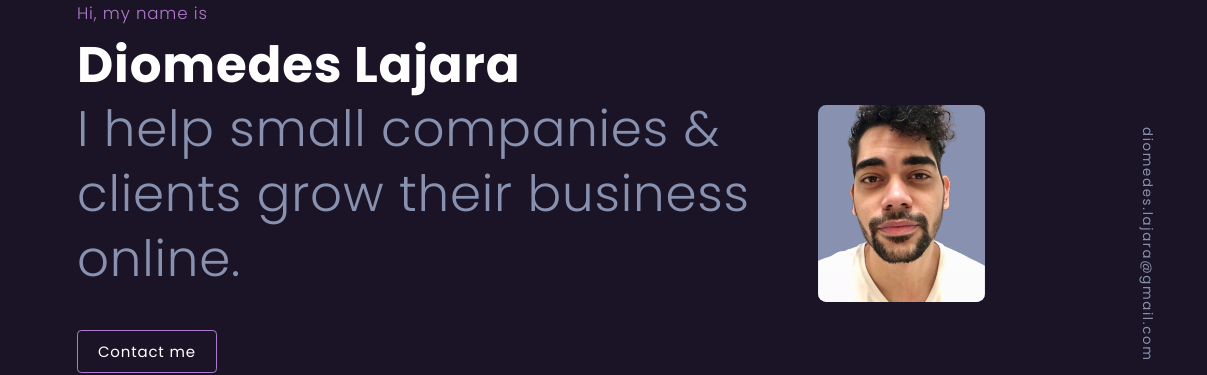
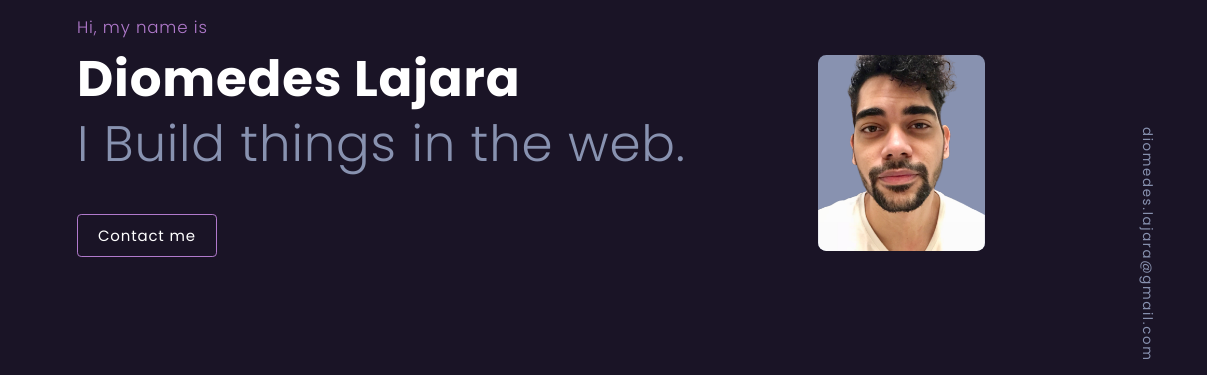
Before and after one commit to DlOMEDES/portfolio-v3, a Gatsby site: page / in a window 1280 px wide. Shown: the part 247-622 px from the top of the page, 73-1280 px from the left. Built offline with nearby package versions, Linux system fonts and the light colour scheme; Gatsby itself is replaced by a stand-in of ours.

Commit message:
continous test

```diff
--- a/gatsby-config.js
+++ b/gatsby-config.js
@@ -8,7 +8,7 @@ const path = require("path")
 module.exports = {
   siteMetadata: {
     title: "Diomedes lajara | Web Developer located in Philadelphia, PA",
-    description: "I help small companies & clients grow their business online",
+    description: "I build things on the web.",
     url: "https://www.diomedes.dev",
     twitterUsername: "@dl_ajara",
   },
--- a/package.json
+++ b/package.json
@@ -6,7 +6,7 @@
   "license": "MIT",
   "scripts": {
     "build": "gatsby build",
-    "dev": "gatsby develop browser=firefox",
+    "develop": "gatsby develop",
     "format": "prettier --write \"**/*.{js,jsx,json,md}\"",
     "start": "npm run develop",
     "serve": "gatsby serve",
--- a/src/config/index.js
+++ b/src/config/index.js
@@ -1,7 +1,7 @@
 module.exports = {
   siteTitle: "Diomedes Lajara | Web Developer",
   siteDescription: `I’m a Developer who loves beautiful front-end User Interfaces.`,
-  iDO: `I help small companies & clients grow their business online.`,
+  iDO: `I Build things in the web.`,
   siteKeywords:
     "Diomedes Lajara, Diomedes, Lajara, dlomedes, software, developer, front-end, web developer, javascript",
   siteUrl: "https://diomedes.site",
```
Also changed, not shown: 1 other file.
